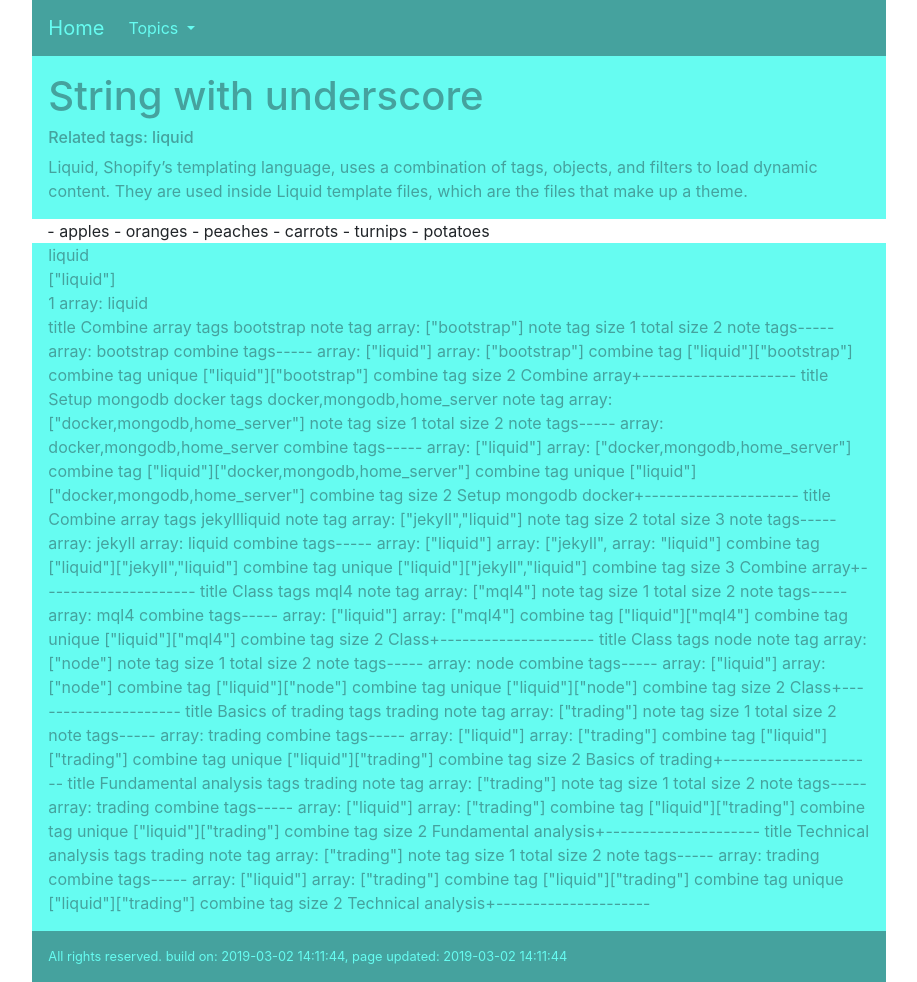
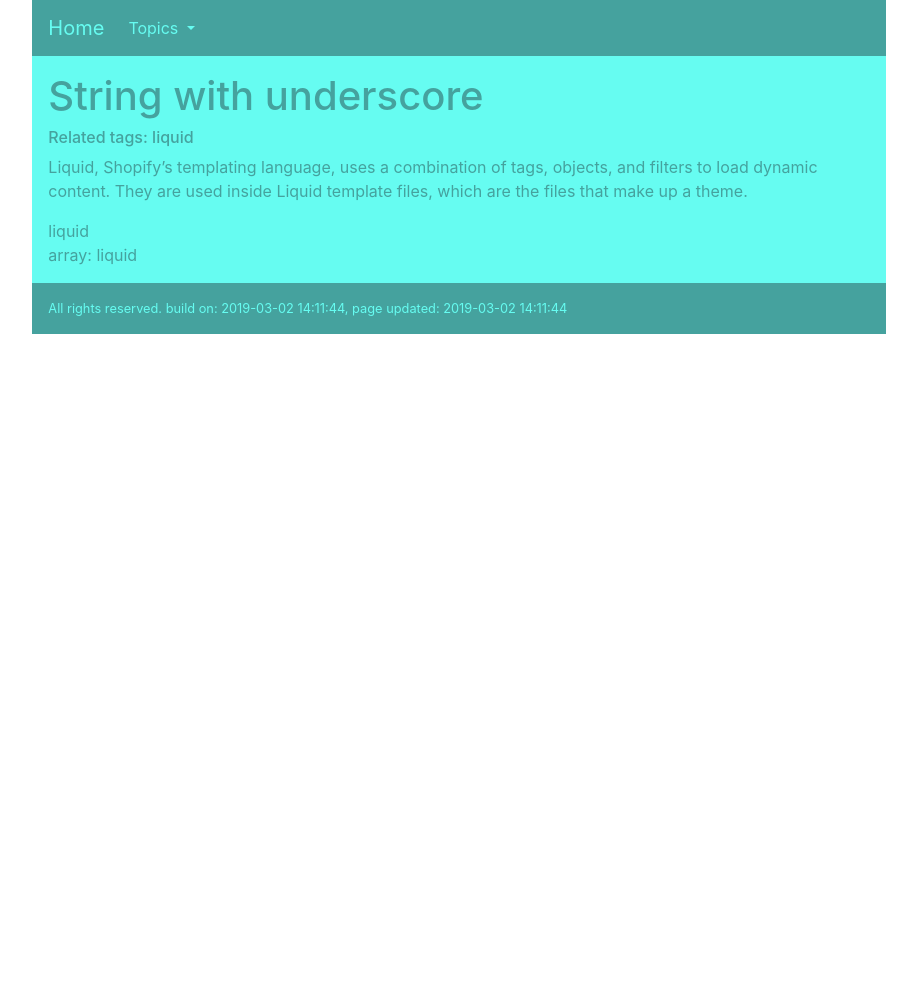
Before and after one commit to CoolColdUK/CoolColdUK.github.io, a Jekyll site: the page built from _test_tags/string with underscore.md, in a window 1280 px wide. Shown: the whole page, without its empty margins (181-1098 px from the left). Built offline with Jekyll 4.4.1, drawn with Linux system fonts in a browser that asks for light colours; nearby versions of some CDN libraries; after the commit the page ends 900 px from its top, so only the background shows below that.

Commit message:
update nagivation

```diff
--- a/_data/navigation.yml
+++ b/_data/navigation.yml
@@ -2,3 +2,5 @@
   link: /
 - name: topic
   link: /topics.html
+- name: topic
+  link: /topics.html
--- a/_layouts/test_tag_bs4grid.html
+++ b/_layouts/test_tag_bs4grid.html
@@ -17,59 +17,11 @@
   {{ content }}
 </div>
 
-{% assign fruits = "apples, oranges, peaches" | split: ", " %}
-{% assign vegetables = "carrots, turnips, potatoes" | split: ", " %}
-
-{% assign everything = fruits | concat: vegetables %}
-
-{% for item in everything %}
-- {{ item }}
-{% endfor %}
 <div class="row bg-secondary text-secondary px-3 pb-3">
-    {% assign page_tags_s = page.tags | split: " " %}
-    {% assign page_tags_c = page.tags | size %}
     {{page.tags}}<br />
-    {{page_tags_s}}<br />
-    {{page_tags_c}}
 
 
     {% for c in page.tags %}
       array: {{c}}
     {%endfor%}
-  <div class="flex-content">
-    {% for note in site.notes %}
-      title {{note.title}}
-      tags {{note.tags}}
-
-      {% assign note_tags_s = note.tags | split: " " %}
-      {% assign note_tags_c = note_tags_s | size %}
-      {% assign total_tags_c = note_tags_c | plus: page_tags_c %}
-      note tag array: {{note_tags_s}}
-      note tag size {{note_tags_c}}
-      total size {{total_tags_c}}
-
-
-      {% assign combine_tags = page_tags_s | concat: note_tags_s %}
-      {% assign combine_tags_u = combine_tags | uniq %}
-      {% assign combine_tags_c = combine_tags_u | size %}
-
-      note tags-----
-      {% for c in note.tags %}
-        array: {{c}}
-      {%endfor%}
-      combine tags-----
-      {% for c in combine_tags %}
-        array: {{c}}
-      {%endfor%}
-      combine tag {{combine_tags}}
-      combine tag unique {{combine_tags_u}}
-      combine tag size {{combine_tags_c}}
-      {% if total_tags_c > combine_tags_c %}
-        <a href="{{note.url}}" class="btn btn-info" role="button">{{note.title}}/{{total_tags_c}}/{{combine_tags_c}}</a>
-        {%else%}
-        {{note.title}}+---------------------
-      {% endif %}
-    {% endfor %}
-
-  </div>
 </div>
```
